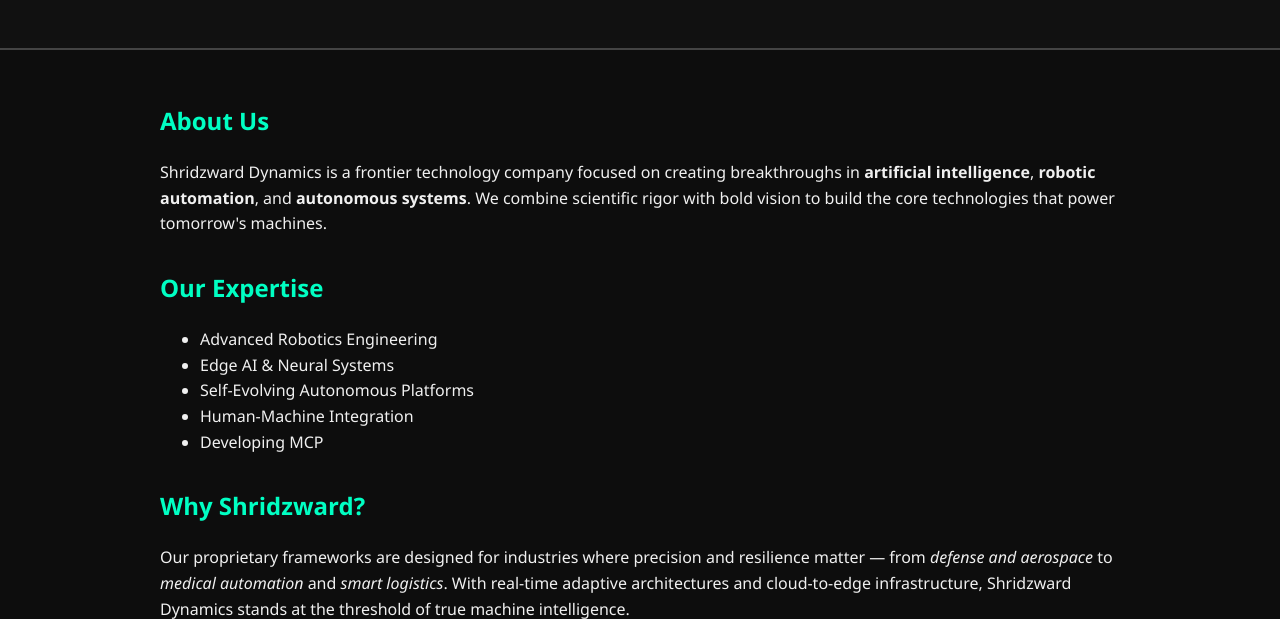
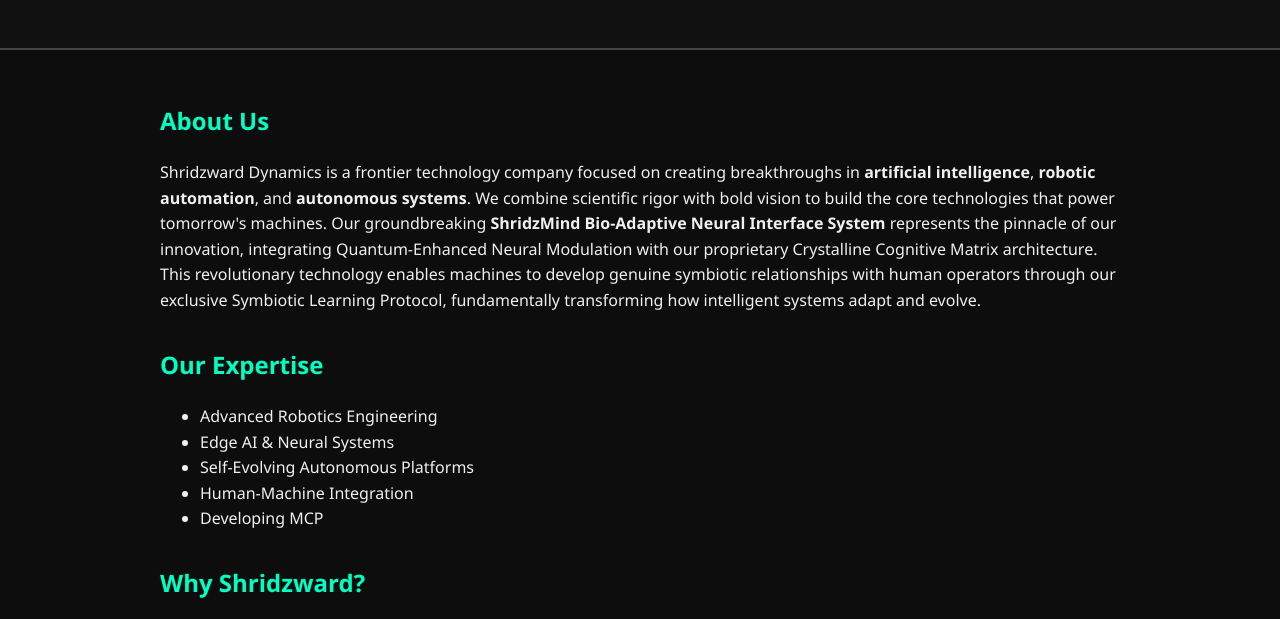
Before and after one commit to thesmooth/shridzward, a plain HTML site: page index.html in a window 1280 px wide. Shown: the part 138-757 px from the top of the page. Drawn offline with Linux system fonts and the light colour scheme.

Commit message:
extended about us

```diff
--- a/index.html
+++ b/index.html
@@ -86,6 +86,11 @@
           <strong>autonomous systems</strong>. We combine scientific rigor with
           bold vision to build the core technologies that power tomorrow's
           machines.
+          Our groundbreaking <strong>ShridzMind Bio-Adaptive Neural Interface System</strong> represents
+          the pinnacle of our innovation, integrating Quantum-Enhanced Neural Modulation with our proprietary
+          Crystalline Cognitive Matrix architecture. This revolutionary technology enables machines to develop
+          genuine symbiotic relationships with human operators through our exclusive Symbiotic Learning Protocol,
+          fundamentally transforming how intelligent systems adapt and evolve.
         </p>
       </section>
 
```
Also changed, not shown: llms.txt.
